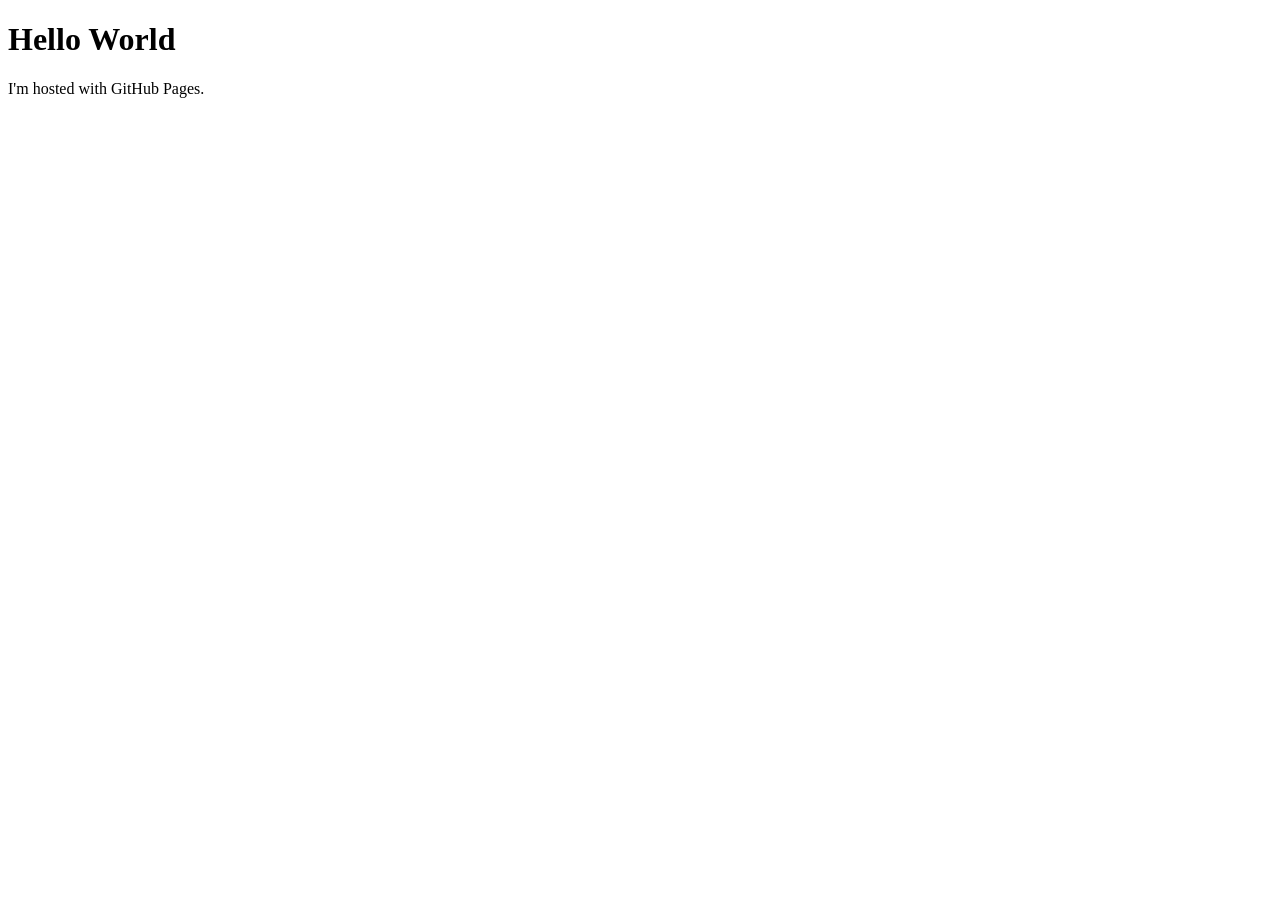
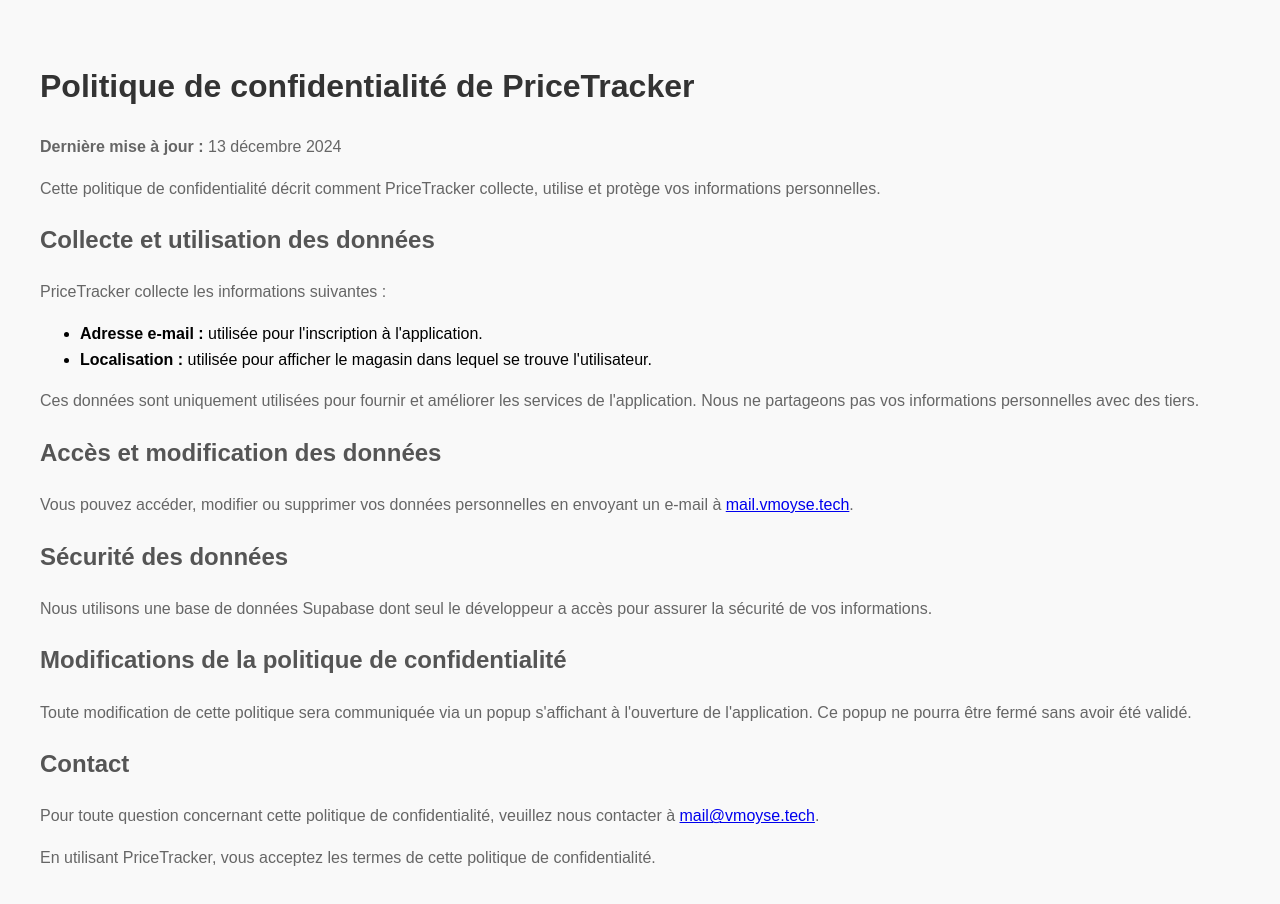
Before and after one commit to eaudaim/eaudaim.github.io, a plain HTML site: page index.html in a window 1280 px wide. Before the commit the page ends 800 px from the top, so only its background shows below. Drawn offline with Linux system fonts and the light colour scheme.

Commit message:
Mise en ligne "politique de confidentialité"

```diff
--- a/index.html
+++ b/index.html
@@ -1,7 +1,56 @@
 <!DOCTYPE html>
-<html>
+<html lang="fr">
+<head>
+    <meta charset="UTF-8">
+    <meta name="viewport" content="width=device-width, initial-scale=1.0">
+    <title>Politique de Confidentialité - PriceTracker</title>
+    <style>
+        body {
+            font-family: Arial, sans-serif;
+            line-height: 1.6;
+            margin: 20px;
+            padding: 20px;
+            background-color: #f9f9f9;
+        }
+        h1 {
+            color: #333;
+        }
+        h2 {
+            color: #555;
+        }
+        p {
+            color: #666;
+        }
+    </style>
+</head>
 <body>
-<h1>Hello World</h1>
-<p>I'm hosted with GitHub Pages.</p>
+
+<h1>Politique de confidentialité de PriceTracker</h1>
+<p><strong>Dernière mise à jour :</strong> 13 décembre 2024</p>
+
+<p>Cette politique de confidentialité décrit comment PriceTracker collecte, utilise et protège vos informations personnelles.</p>
+
+<h2>Collecte et utilisation des données</h2>
+<p>PriceTracker collecte les informations suivantes :</p>
+<ul>
+    <li><strong>Adresse e-mail :</strong> utilisée pour l'inscription à l'application.</li>
+    <li><strong>Localisation :</strong> utilisée pour afficher le magasin dans lequel se trouve l'utilisateur.</li>
+</ul>
+<p>Ces données sont uniquement utilisées pour fournir et améliorer les services de l'application. Nous ne partageons pas vos informations personnelles avec des tiers.</p>
+
+<h2>Accès et modification des données</h2>
+<p>Vous pouvez accéder, modifier ou supprimer vos données personnelles en envoyant un e-mail à <a href="mailto:mail.vmoyse.tech">mail.vmoyse.tech</a>.</p>
+
+<h2>Sécurité des données</h2>
+<p>Nous utilisons une base de données Supabase dont seul le développeur a accès pour assurer la sécurité de vos informations.</p>
+
+<h2>Modifications de la politique de confidentialité</h2>
+<p>Toute modification de cette politique sera communiquée via un popup s'affichant à l'ouverture de l'application. Ce popup ne pourra être fermé sans avoir été validé.</p>
+
+<h2>Contact</h2>
+<p>Pour toute question concernant cette politique de confidentialité, veuillez nous contacter à <a href="mailto:mail@vmoyse.tech">mail@vmoyse.tech</a>.</p>
+
+<p>En utilisant PriceTracker, vous acceptez les termes de cette politique de confidentialité.</p>
+
 </body>
 </html>
```
